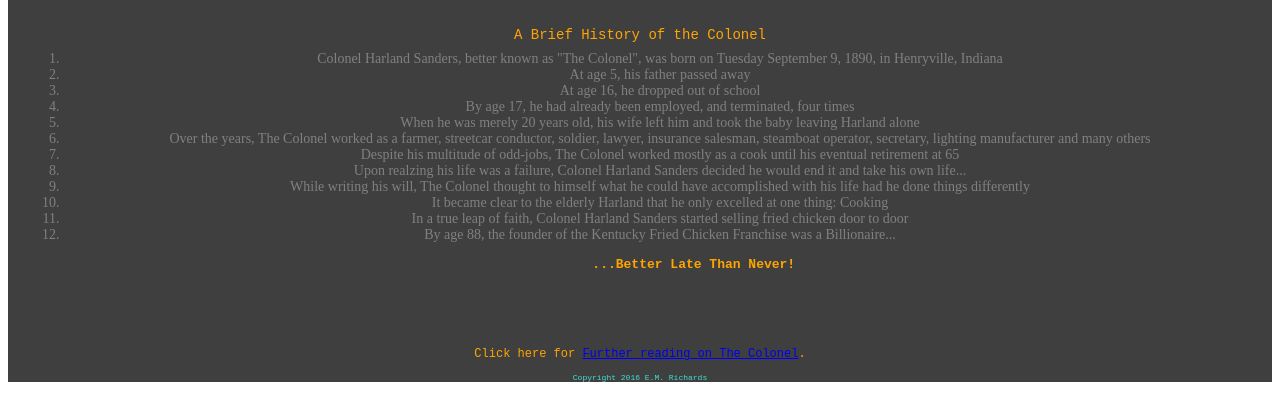
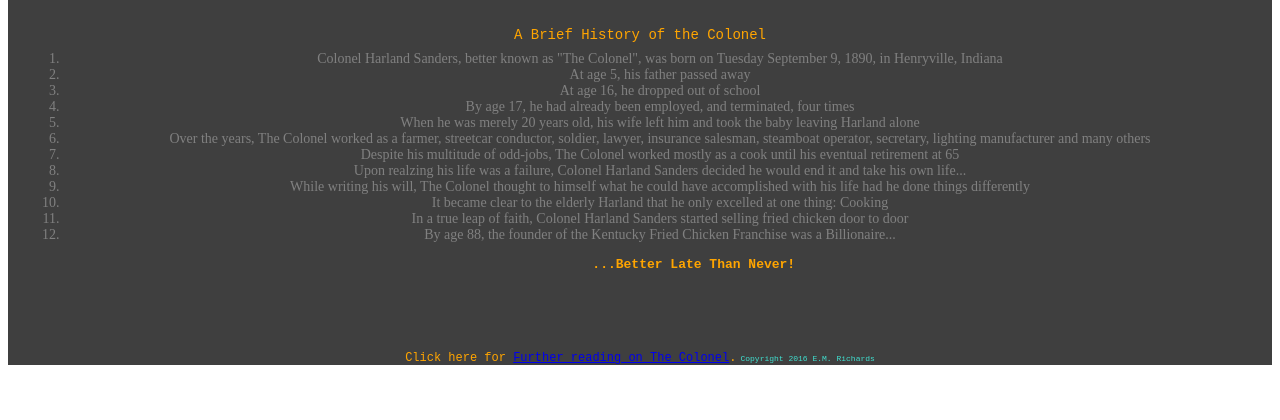
Before and after one commit to richardse08/tribute-page, a plain HTML site: page index.html in a window 1280 px wide. Shown: the part 344-764 px from the top of the page. Drawn offline with Linux system fonts and the light colour scheme.

Commit message:
Fixed closing tag on body

```diff
--- a/index.html
+++ b/index.html
@@ -30,10 +30,11 @@
                             <li>By age 88, the founder of the Kentucky Fried Chicken Franchise was a Billionaire... </li>
                         </ol>
                         <h3> ...Better Late Than Never!</h3>
-                        <p2>Click here for <a href="https://en.wikipedia.org/wiki/Colonel_Sanders">Further reading on The Colonel</a>.</p>
+                        <p2>Click here for <a href="https://en.wikipedia.org/wiki/Colonel_Sanders">Further reading on The Colonel</a>.</p2>
                         <p3 class="footer">Copyright 2016 E.M. Richards</p3>
                     </div>
                 </div>
             </div>
         </div>
+    </div>
 </body>
```
